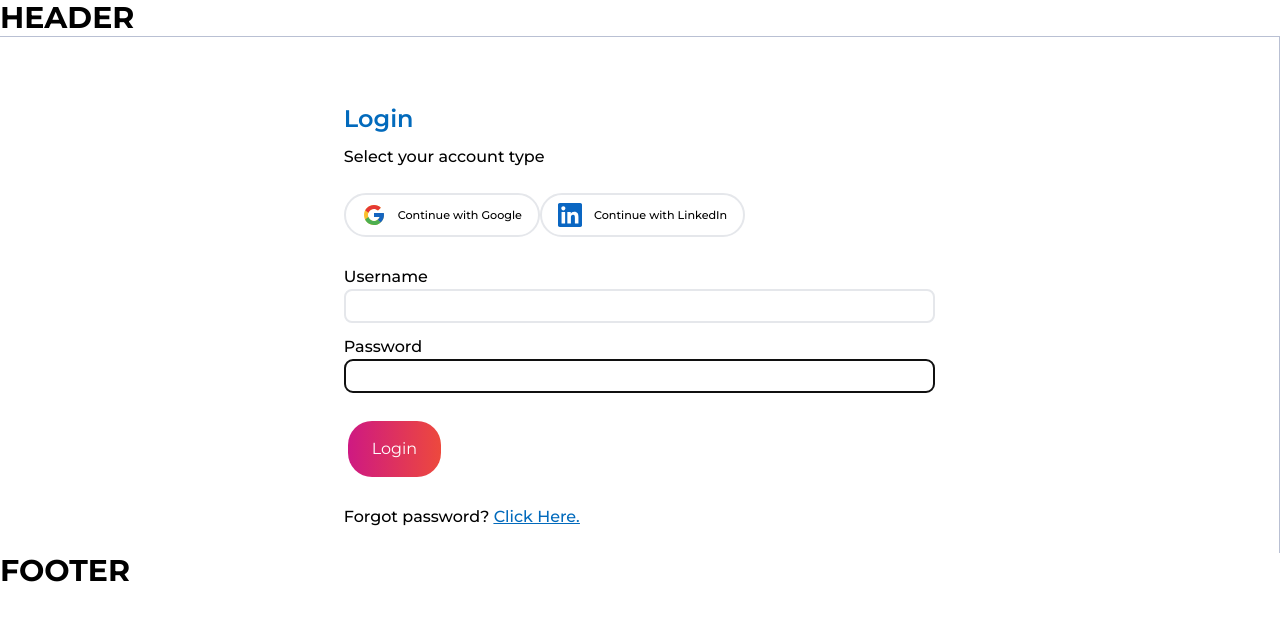
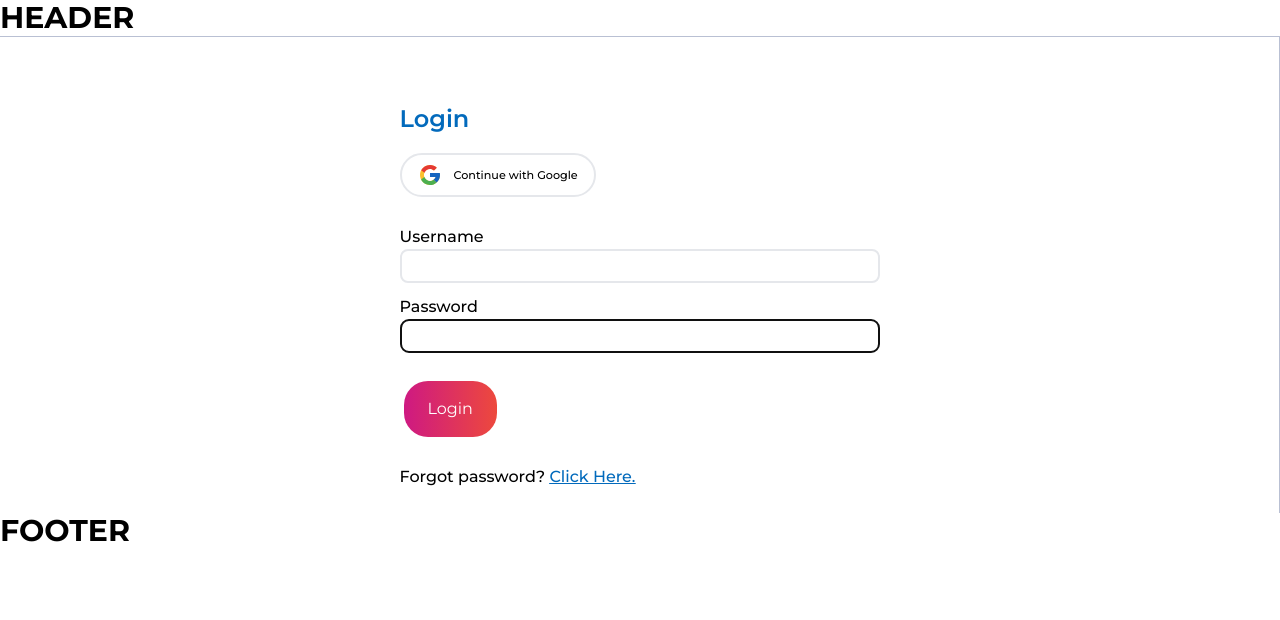
Before and after one commit to JasonXB/EF_Clone, a Next.js app: page /auth/login in a window 1280 px wide. Shown: the top 620 px of the page. Built offline with nearby package versions, Linux system fonts and the light colour scheme; what tw-elements would draw is missing.

Commit message:
adjusted input bars for smaller screen sizes

```diff
--- a/pages/auth/login.tsx
+++ b/pages/auth/login.tsx
@@ -41,14 +41,14 @@ const login: NextPage = ({}) => {
               <div className="inner-full flex justify-center items-center flex-wrap h-full">
                 <div className="left-inside text-center"></div>
 
-                <div className="right-inside w-1/2">
+                <div className="right-inside xs:w-200 sm:w-[480px]">
                   <span className="text-primary-1 text-[24px] font-semibold">
                     Login
                   </span>
 
-                  <span className="block font-medium py-2">
+                  {/* <span className="block font-medium py-2">
                     Select your account type
-                  </span>
+                  </span> */}
 
                   {/* <div className='flex'>
                     <div className='pr-2'>
--- a/src/components/SocialMediaButtons.tsx
+++ b/src/components/SocialMediaButtons.tsx
@@ -7,11 +7,11 @@ export default function SocialMediaButtons() {
       text: 'Continue with Google',
       svg: <svg xmlns="http://www.w3.org/2000/svg" viewBox="0 0 48 48" className='w-6 mr-3'><title>Google</title><path fill="#fbc02d" d="M43.611,20.083H42V20H24v8h11.303c-1.649,4.657-6.08,8-11.303,8c-6.627,0-12-5.373-12-12s5.373-12,12-12c3.059,0,5.842,1.154,7.961,3.039l5.657-5.657C34.046,6.053,29.268,4,24,4C12.955,4,4,12.955,4,24s8.955,20,20,20s20-8.955,20-20C44,22.659,43.862,21.35,43.611,20.083z"/><path fill="#e53935" d="M6.306,14.691l6.571,4.819C14.655,15.108,18.961,12,24,12c3.059,0,5.842,1.154,7.961,3.039l5.657-5.657C34.046,6.053,29.268,4,24,4C16.318,4,9.656,8.337,6.306,14.691z"/><path fill="#4caf50" d="M24,44c5.166,0,9.86-1.977,13.409-5.192l-6.19-5.238C29.211,35.091,26.715,36,24,36c-5.202,0-9.619-3.317-11.283-7.946l-6.522,5.025C9.505,39.556,16.227,44,24,44z"/><path fill="#1565c0" d="M43.611,20.083L43.595,20L42,20H24v8h11.303c-0.792,2.237-2.231,4.166-4.087,5.571c0.001-0.001,0.002-0.001,0.003-0.002l6.19,5.238C36.971,39.205,44,34,44,24C44,22.659,43.862,21.35,43.611,20.083z"/></svg>, //  prettier-ignore
     },
-    {
-      identifier: 'linkedin',
-      text: 'Continue with LinkedIn',
-      svg: <svg role="img" viewBox="0 0 24 24" className='w-6 mr-3' xmlns="http://www.w3.org/2000/svg" fill="#0A66C2"><title>LinkedIn</title><path d="M20.447 20.452h-3.554v-5.569c0-1.328-.027-3.037-1.852-3.037-1.853 0-2.136 1.445-2.136 2.939v5.667H9.351V9h3.414v1.561h.046c.477-.9 1.637-1.85 3.37-1.85 3.601 0 4.267 2.37 4.267 5.455v6.286zM5.337 7.433c-1.144 0-2.063-.926-2.063-2.065 0-1.138.92-2.063 2.063-2.063 1.14 0 2.064.925 2.064 2.063 0 1.139-.925 2.065-2.064 2.065zm1.782 13.019H3.555V9h3.564v11.452zM22.225 0H1.771C.792 0 0 .774 0 1.729v20.542C0 23.227.792 24 1.771 24h20.451C23.2 24 24 23.227 24 22.271V1.729C24 .774 23.2 0 22.222 0h.003z"/></svg>, // prettier-ignore
-    },
+    // {
+    //   identifier: 'linkedin',
+    //   text: 'Continue with LinkedIn',
+    //   svg: <svg role="img" viewBox="0 0 24 24" className='w-6 mr-3' xmlns="http://www.w3.org/2000/svg" fill="#0A66C2"><title>LinkedIn</title><path d="M20.447 20.452h-3.554v-5.569c0-1.328-.027-3.037-1.852-3.037-1.853 0-2.136 1.445-2.136 2.939v5.667H9.351V9h3.414v1.561h.046c.477-.9 1.637-1.85 3.37-1.85 3.601 0 4.267 2.37 4.267 5.455v6.286zM5.337 7.433c-1.144 0-2.063-.926-2.063-2.065 0-1.138.92-2.063 2.063-2.063 1.14 0 2.064.925 2.064 2.063 0 1.139-.925 2.065-2.064 2.065zm1.782 13.019H3.555V9h3.564v11.452zM22.225 0H1.771C.792 0 0 .774 0 1.729v20.542C0 23.227.792 24 1.771 24h20.451C23.2 24 24 23.227 24 22.271V1.729C24 .774 23.2 0 22.222 0h.003z"/></svg>, // prettier-ignore
+    // },
     // Comment in these buttons when Facebook and LinkedIn logins are implemented
     // {
     //   identifier: 'facebook',
```
